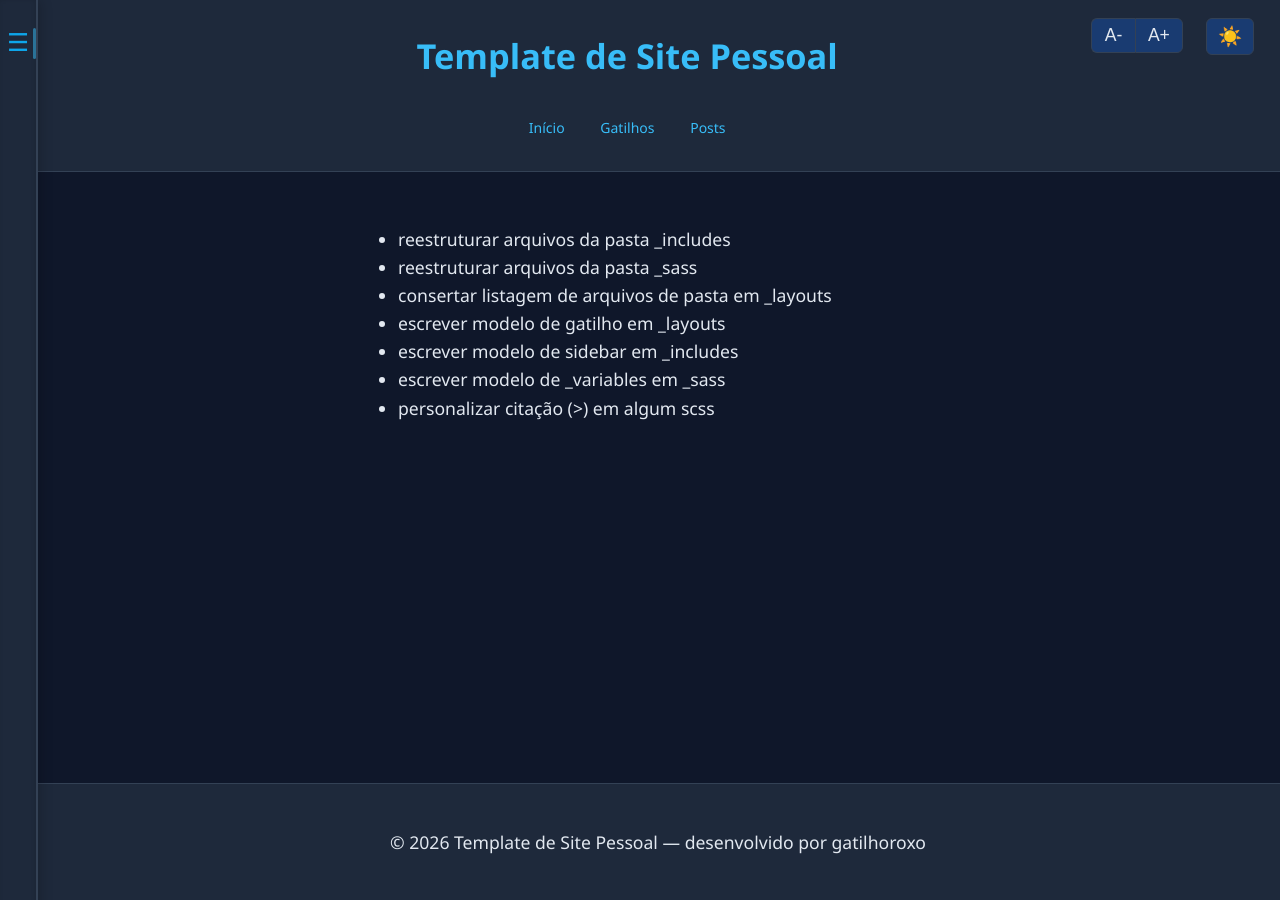
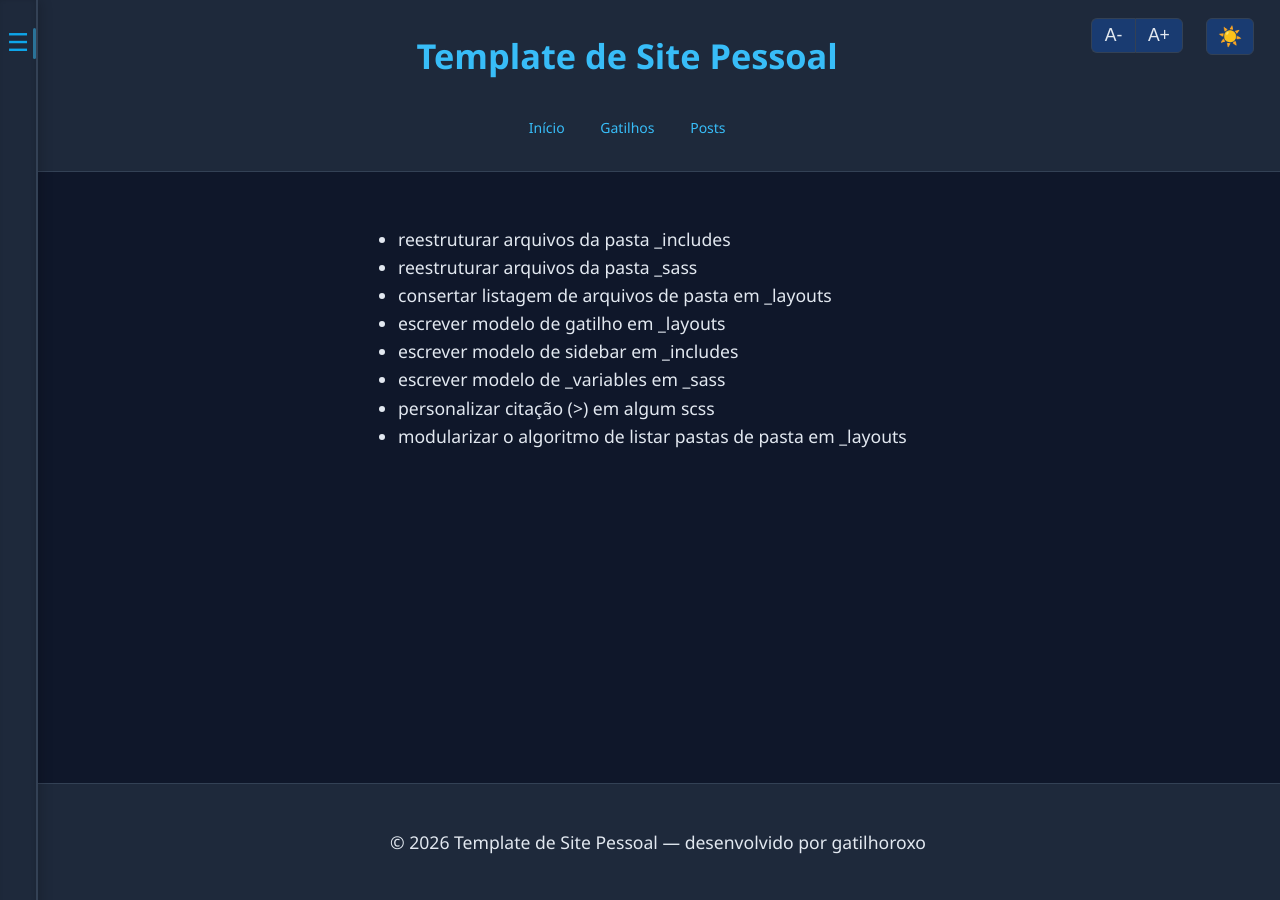
Before and after one commit to gatilhoroxo/site-attempt, a Jekyll site: the page built from docs/TODO.md, in a window 1280 px wide. Built offline with Jekyll 4.4.1, drawn with Linux system fonts in a browser that asks for light colours; our own code applies the rules of GitHub Pages for plain Markdown files.

Commit message:
docs: tasks to do

```diff
--- a/docs/TODO.md
+++ b/docs/TODO.md
@@ -6,3 +6,4 @@
 - escrever modelo de sidebar em _includes
 - escrever modelo de _variables em _sass
 - personalizar citação (>) em algum scss
+- modularizar o algoritmo de listar pastas de pasta em _layouts
```
